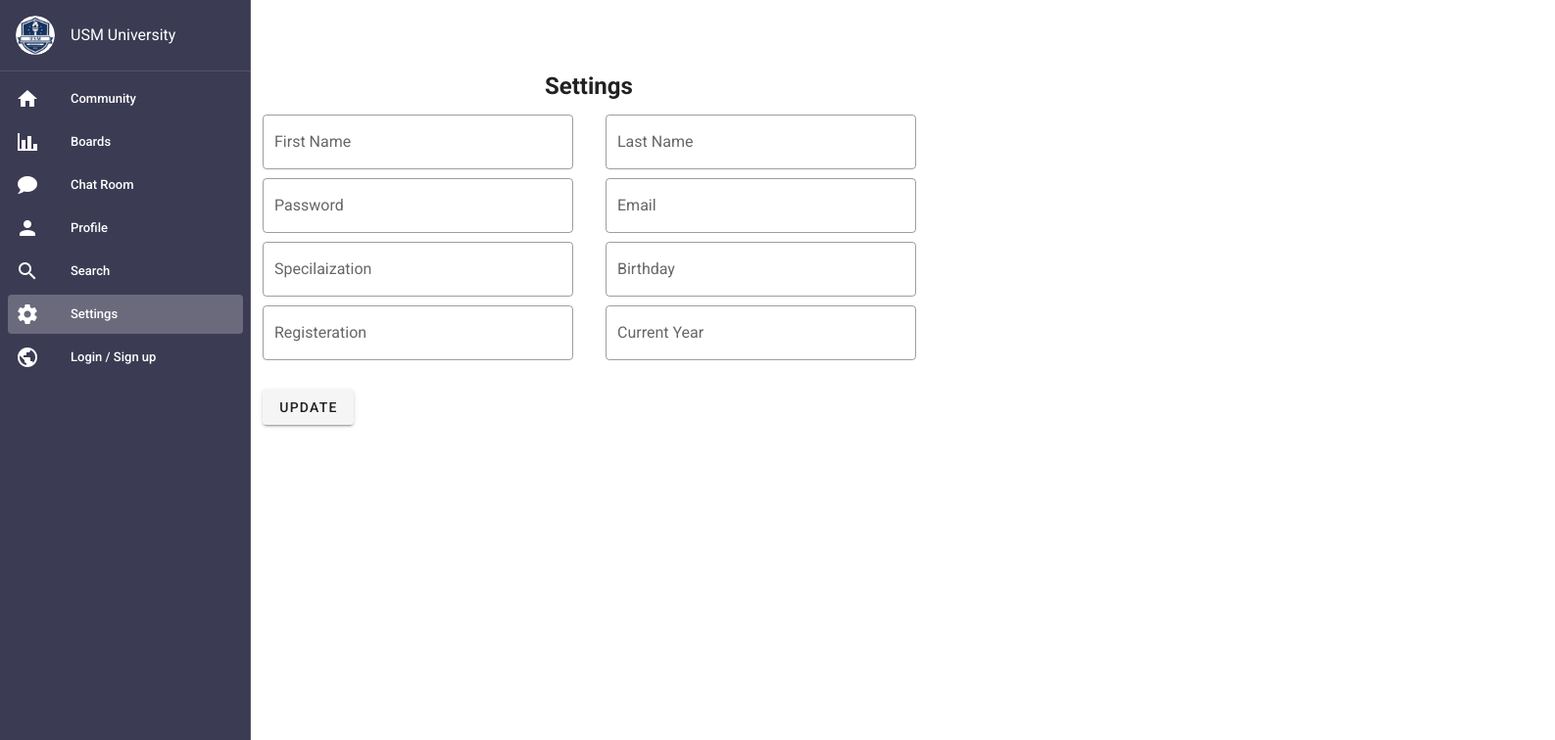
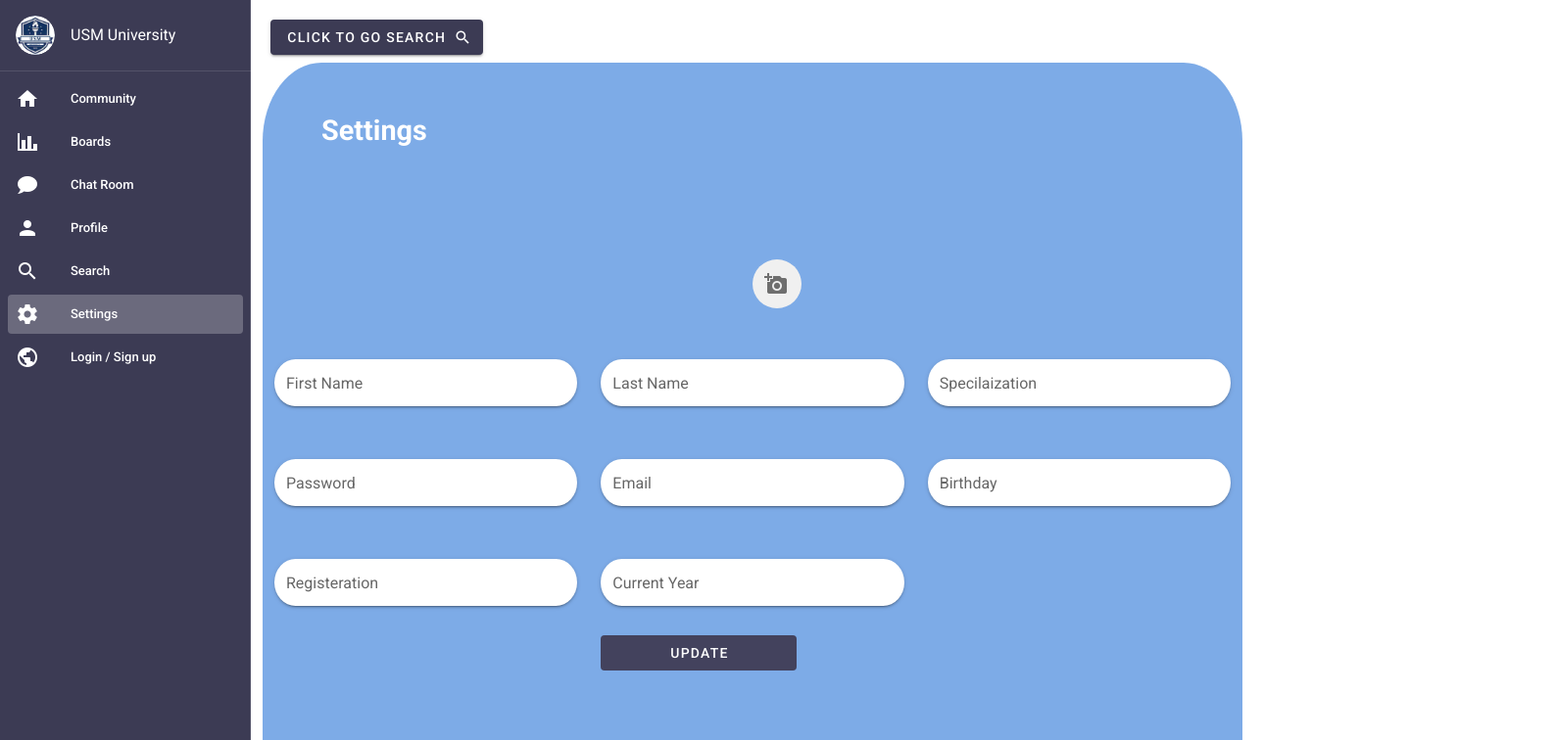
Before and after one commit to RoduanKD/Frontend-05-USM-project, a Vue app: page /settings in a window 1280 px wide. Shown: the top 756 px of the page at 98% size, 1587 px wide, since content can reach past the window. Built offline with nearby package versions, Linux system fonts and the light colour scheme; no server answers; what vue-moment would draw is missing.

Commit message:
Final edit with me

```diff
--- a/src/views/Boards.vue
+++ b/src/views/Boards.vue
@@ -91,7 +91,7 @@
                               class="d-flex transition-fast-in-fast-out black darken-2 v-card--reveal display-3 white--text"
                               style="height: 100%"
                             >
-                              <v-btn dark color="primary"> Chat </v-btn>
+                              <v-btn dark color="primary"  @click="$router.push({ name: 'ChatRoom' })"> Chat </v-btn>
                             </div>
                           </v-expand-transition></v-img
                         >
--- a/src/views/Profile.vue
+++ b/src/views/Profile.vue
@@ -1,53 +1,67 @@
 <template>
-  <div class="all">
+  <v-container>
+    <div>
+      <v-btn
+        @click="$router.push({ name: 'Search' })"
+        class="ma-2"
+        color="primary"
+      >
+        Click To Go Search
+        <v-icon dark right> mdi-magnify </v-icon>
+      </v-btn>
+    </div>
+    <v-app style="background-color: #7dabe7; color: white" class="app">
+      <v-container class="push">
         <v-img
-      @click="$router.push({ name: 'Search' })"
-      src="@/top.png">
-    </v-img>
-    <v-img class="left"
-      src="@/background-01.png">
-    </v-img>
-    <v-img class="right"
-      src="@/background-02.png">
-    </v-img>
-    <v-img class="avatar"
-      src="@/Avatar.png">
-    </v-img>
+          class="avatar"
+          src="@/Avatar.png"
+          width="150"
+          height="150"
+        ></v-img
+        >
         <div id="online"></div>
-    <v-img class="color"
-      src="@/back-chat.png">
-    </v-img>
-    <v-btn class="on" outlined color="white" @click="$router.push({ name: 'Chat' })">
+        <br />
+        <v-form class="with">
+          <v-text-field
+            class="bor"
+            solo
+            readonly
+            label="User Name"
+            :value="user.name"
+          ></v-text-field>
+        </v-form>
+        <v-form class="with">
+          <v-text-field
+            class="bor"
+            solo
+            readonly
+            label="Age"
+            :value="user.age | moment('from', 'now', true)"
+          ></v-text-field>
+        </v-form>
+        <v-form class="with">
+          <v-text-field
+            class="bor"
+            solo
+            readonly
+            label="Email"
+            :value="user.email"
+          ></v-text-field>
+        </v-form>
+      </v-container>
+      <div class="right">
+        <v-img class="pic" src="@/chat.png" width="522" height="355"> </v-img> <br>
+        <v-btn
+          class="on"
+          outlined
+          color="white"
+          @click="$router.push({ name: 'ChatRoom' })"
+        >
           Chat
         </v-btn>
-    <v-img class="pic"
-      src="@/chat.png">
-    </v-img>
-    <v-text-field
-    color="#939393"
-    class="read-1"
-    :value="user.name"
-    label="Name:"
-    outlined
-    readonly
-    ></v-text-field>
-    <v-text-field
-    color="#939393"
-    class="read-2"
-    :value="user.age | moment('from', 'now', true)"
-    label="Age:"
-    outlined
-    readonly
-    ></v-text-field>
-    <v-text-field
-    color="#939393"
-    class="read-3"
-    :value="user.email"
-    label="Email:"
-    outlined
-    readonly
-    ></v-text-field>
       </div>
+    </v-app>
+  </v-container>
 </template>
 
 <script>
@@ -66,81 +80,39 @@ export default {
   </script>
 
 <style scoped>
-.all {
-    height: 700px;
+.app {
+  border-radius: 8% 8% 8% 8% / 10% 10% 10% 10%;
 }
-.left {
-  width: 875px;
-  height: 680px;
-  position: relative;
-}
-.right {
-  width: 1300px;
-  height: 682px;
-  position: absolute;
-  right: -30%;
-  top: 55px;
-}
-.avatar {
-  width: 180px;
-  height: 180px;
-  position: relative;
-  top: -650px;
-  left: 200px;
+.with {
+  width: 400px;
 }
  #online {
-    width: 35px;
-    height: 35px;
+      width: 27px;
+      height: 27px;
       background: rgb(103, 224, 103);
+      border-radius: 50%;
       position: relative;
-    top: -688px;
-    left: 325px;
-    border-radius: 50%;
-}
-.color {
-    width: 400px;
-    height: 180px;
-    position: relative;
-    left: 660px;
-    top: -767px;
-}
-.pic {
-    width: 522px;
-    height: 355px;
-    position: relative;
-    left: 600px;
-    top: -730px;
+      left: 137px;
+      top: -25px;
  }
 .on {
   width: 300px;
-    height: 56px;
+  height: 55px;
+  background-color: #43425D;
+  border: none;
+  border-radius: 5% 5% 5% 5% / 50% 50% 50% 50%;
+}
+.right {
   position: relative;
-    left: 707px;
-    top: -875px;
-    background-color: #836FA9;
+  left: 500px;
+  top: -350px;
 }
-.read-1 {
-    color: #939393;
-    width: 265px;
-    height: 46px;
+.avatar {
+  left: 120px;
+}
+.push {
   position: relative;
-    top: -1200px;
-    left: 180px;
-}
-.read-2 {
-    color: #939393;
-    width: 265px;
-    height: 46px;
-    position: relative;
-    top: -1180px;
-    left: 180px;
-}
-.read-3 {
-    color: #939393;
-    width: 265px;
-    height: 46px;
-    position: relative;
-    top: -1160px;
-    left: 180px;
+  left: 20px;
+  top: 90px;
 }
 </style>
--- a/src/views/Search.vue
+++ b/src/views/Search.vue
@@ -3,7 +3,6 @@
     <v-toolbar
       flat
     >
-      <v-app-bar-nav-icon></v-app-bar-nav-icon>
     </v-toolbar>
 
     <v-card
--- a/src/views/Settings.vue
+++ b/src/views/Settings.vue
@@ -1,130 +1,119 @@
 <template>
+  <v-container>
     <div>
-    <v-img
+    <v-btn
       @click="$router.push({ name: 'Search' })"
-      src="@/top.png">
+      class="ma-2"
+      color="primary"
+    >
+      Click To Go Search
+      <v-icon dark right> mdi-magnify </v-icon>
+    </v-btn>
+    </div>
+    <v-app style="background-color: #7dabe7; color: white" class="app">
+      <div>
+        <br /><br />
+        <b class="ma-15 font"> Settings </b>
+        <div>
+          <v-img class="avatar" src="@/Avatar.png" width="150" height="150">
           </v-img>
-    <v-img class="left"
-      src="@/background-01.png">
-    </v-img>
-    <v-img class="right"
-      src="@/background-02.png">
-    </v-img>
-    <div class="adress">
-     <b> Settings </b>
+          <div style="background-color: #f0f0f0" class="move">
+            <v-icon> mdi-camera-plus </v-icon>
           </div>
-    <v-col class="edit-1"
-        sm="4"
-      >
+        </div>
+        <v-container>
+          <v-form class="under">
+            <v-row>
+              <v-col cols="12" sm="4">
                 <v-text-field
+                  class="bor"
+                  solo
                   label="First Name"
-          placeholder="first"
                   v-model="fname"
-          outlined
                 ></v-text-field>
               </v-col>
-      <v-col class="edit-2"
-        sm="4"
-      >
+              <v-col cols="12" sm="4">
                 <v-text-field
+                  class="bor"
+                  solo
+                  label="Last Name"
+                  v-model="lname"
+                ></v-text-field>
+              </v-col>
+              <v-col cols="12" sm="4">
+                <v-text-field
+                  class="bor"
+                  solo
+                  label="Specilaization"
+                  v-model="user.spec"
+                ></v-text-field>
+              </v-col>
+              <v-col cols="12" sm="4">
+                <v-text-field
+                  class="bor"
+                  solo
                   label="Password"
-          placeholder="********"
-          outlined
                   v-model="user.password"
                 ></v-text-field>
               </v-col>
-      <v-col class="edit-3"
-        sm="4"
-      >
+              <v-col cols="12" sm="4">
                 <v-text-field
-          label="Specilaization"
-          placeholder="specilaization"
-          outlined
-          v-model="user.spec"
-        ></v-text-field>
-      </v-col>
-      <v-col class="edit-4"
-        sm="4"
-      >
-        <v-text-field
-          label="Registeration"
-          placeholder="yyyy"
-          outlined
-          v-model="user.start_year"
-        ></v-text-field>
-        <v-btn @click="updateUserInfo">Update</v-btn>
-      </v-col>
-      <v-col class="edit-5"
-        sm="4"
-      >
-        <v-text-field
-          label="Last Name"
-          placeholder="last"
-          v-model="lname"
-          outlined
-        ></v-text-field>
-      </v-col>
-      <v-col class="edit-6"
-        sm="4"
-      >
-        <v-text-field
+                  class="bor"
+                  solo
                   label="Email"
-          placeholder="email@gmail.com"
-          outlined
                   v-model="user.email"
                 ></v-text-field>
               </v-col>
-      <v-col class="edit-7"
-        sm="4"
-      >
+              <v-col cols="12" sm="4">
                 <v-text-field
+                  class="bor"
+                  solo
                   label="Birthday"
-          placeholder="DD/MM/YY"
-          outlined
                   v-model="user.age"
                 ></v-text-field>
               </v-col>
-      <v-col class="edit-8"
-        sm="4"
-      >
+              <v-col cols="12" sm="4">
                 <v-text-field
+                  class="bor"
+                  solo
+                  label="Registeration"
+                  v-model="user.start_year"
+                ></v-text-field>
+              </v-col>
+              <v-col cols="12" sm="4">
+                <v-text-field
+                  class="bor"
+                  solo
                   label="Current Year"
-          placeholder="yyyy"
-          outlined
                   v-model="user.study_year"
                 ></v-text-field>
+                <v-btn @click="updateUserInfo" outlined color="white" class="butn"> Update </v-btn>
               </v-col>
-      <v-img class="avatar"
-      src="@/Avatar.png">
-    </v-img>
-    <div id="camera">
-       <v-icon large class="camera-icon">
-        mdi-camera-plus
-      </v-icon>
+            </v-row>
+          </v-form>
+        </v-container>
       </div>
-    <v-img class="butom"
-      src="@/set.png">
-    </v-img>
-  </div>
+    </v-app>
+  </v-container>
 </template>
 
 <script>
 export default {
   data: () => ({
     user: {
-      name: ''
+      name: "",
     },
-    last: '',
-    first: '',
+    last: "",
+    first: "",
   }),
-  mounted () {
-    const self = this
+  mounted() {
+    const self = this;
 
-    self.getUserInfo()
+    self.getUserInfo();
   },
   methods: {
-    updateUserInfo () {
-      const self = this
+    updateUserInfo() {
+      const self = this;
 
       const info = {
         id: self.user.id,
@@ -137,128 +126,72 @@ export default {
         community_name: self.user.community_name,
         study_year: self.user.study_year,
         start_year: self.user.start_year,
-        age: self.user.age
-      }
+        age: self.user.age,
+      };
 
-      self.axios.post('http://syberctf.hadara-group.com:8083/users/update', info).then((res) => {
-        alert('done')
-        console.log(res)
-      })
+      self.axios
+        .post("http://syberctf.hadara-group.com:8083/users/update", info)
+        .then((res) => {
+          alert("done");
+          console.log(res);
+        });
     },
-    getUserInfo () {
-      const self = this
+    getUserInfo() {
+      const self = this;
 
-      self.axios.get('http://syberctf.hadara-group.com:8083/users/search/a').then((res) => {
-        self.user = res.data[0]
-      })
-    }
+      self.axios
+        .get("http://syberctf.hadara-group.com:8083/users/search/a")
+        .then((res) => {
+          self.user = res.data[0];
+        });
+    },
   },
   computed: {
     fname: {
-      get() { return this.user.name.split(' ')[0] },
-      set(v) { this.first = v }
+      get() {
+        return this.user.name.split(" ")[0];
+      },
+      set(v) {
+        this.first = v;
+      },
     },
     lname: {
-      get() { return this.user.name.split(' ')[1] },
-      set(v) { this.last = v }
+      get() {
+        return this.user.name.split(" ")[1];
       },
-  }
-}
+      set(v) {
+        this.last = v;
+      },
+    },
+  },
+};
 </script>
 
-<style>
-div.adress {
-  font-size: 24px;
-  position: absolute;
-  top: 70px;
-  left: 300px;
+<style scoped>
+.app {
+  border-radius: 6% 6% 6% 6% / 10% 10% 10% 10%;
 }
-.left {
-  width: 875px;
-  height: 680px;
-  position: relative;
+.font {
+  font-size: 1.8em;
 }
-.right {
-  width: 1300px;
-  height: 682px;
-  position: absolute;
-  right: -30%;
-  top: 55px;
-}
-.butom {
-  width: 600px;
-  height: 350px;
-  margin: 0 auto;
-  position: absolute;
-  bottom: 10%;
-  left: 50%;
-  transform: translate(-50%, -50%);
-}
-.edit-1 {
-  width: 340px;
-  position: absolute;
-  top: 105px;
-}
-.edit-2 {
-  width: 340px;
-  position: absolute;
-  top: 170px;
-}
-.edit-3 {
-  width: 340px;
-  position: absolute;
-  top: 235px;
-}
-.edit-4 {
-  width: 340px;
-  position: absolute;
-  top: 300px;
-}
-.edit-5 {
-  width: 340px;
-  position: absolute;
-  top: 105px; left: 350px;
-}
-.edit-6 {
-  width: 340px;
-  position: absolute;
-  top: 170px; left: 350px;
-}
-.edit-7 {
-  width: 340px;
-  position: absolute;
-  top: 235px; left: 350px;
-}
-.edit-8 {
-  width: 340px;
-  position: absolute;
-  top: 300px; left: 350px;
-}
-.icon {
-  position: relative;
-  left: 270px;
-  bottom: 70px;
+.bor {
+  border-radius: 7% 7% 7% 7% / 50% 50% 50% 50%;
 }
 .avatar {
+  left: 500px;
+}
+.move {
+  padding: 12px;
+  width: 50px;
+  height: 50px;
+  border-radius: 50%;
+  position: relative;
+  left: 500px;
+  top: -40px;
+}
+.butn {
+  background: #43425D;
   width: 200px;
-  height: 200px;
-  position: relative;
-  left: 777px;
-  top: -600px;
-}
-#camera {
-  width: 80px;
-  height: 80px;
-  background: #F0F0F0;
-  position: relative;
-  left: 800px;
-  top: -650px;
-  border-radius: 50%;
-}
-.camera-icon {
-  position: relative;
-  left: 22px;
-  top: 22px;
-  color: #545871;
+  border: none;
 }
 </style>
```
Lines whose indentation alone changed are shown as unchanged.
